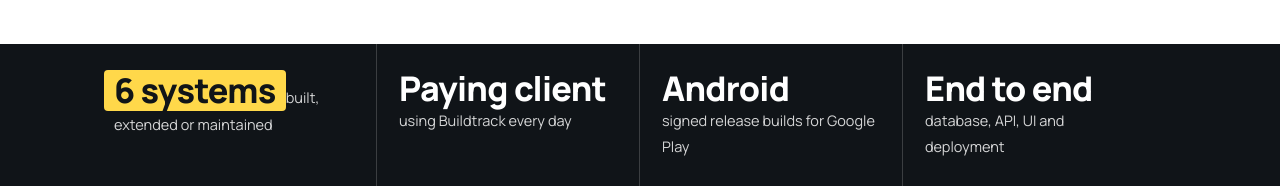
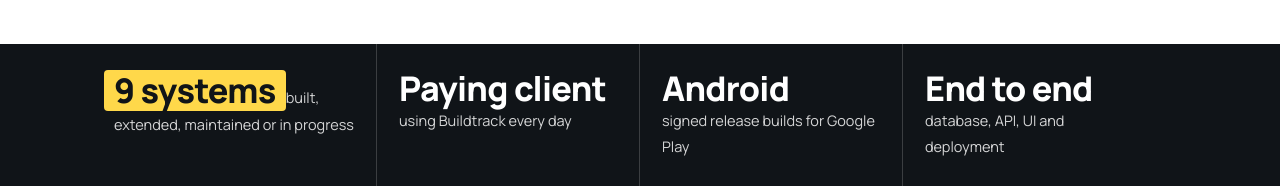
Before and after one commit to Lwamba-Najib/Lwamba-Najib.github.io, a plain HTML site: page index.html in a window 1280 px wide. Shown: the part 651-839 px from the top of the page. Drawn offline with Linux system fonts and the light colour scheme.

Commit message:
Profile picture, screenshots, PWA, APIs; 9 systems

```diff
--- a/index.html
+++ b/index.html
@@ -231,7 +231,7 @@ section{padding:18pt 0;break-inside:auto}
 
   <div class="stats">
     <div class="wrap">
-      <div class="stat key"><b>6 systems</b><span>built, extended or maintained</span></div>
+      <div class="stat key"><b>9 systems</b><span>built, extended, maintained or in progress</span></div>
       <div class="stat"><b>Paying client</b><span>using Buildtrack every day</span></div>
       <div class="stat"><b>Android</b><span>signed release builds for Google Play</span></div>
       <div class="stat"><b>End to end</b><span>database, API, UI and deployment</span></div>
```
